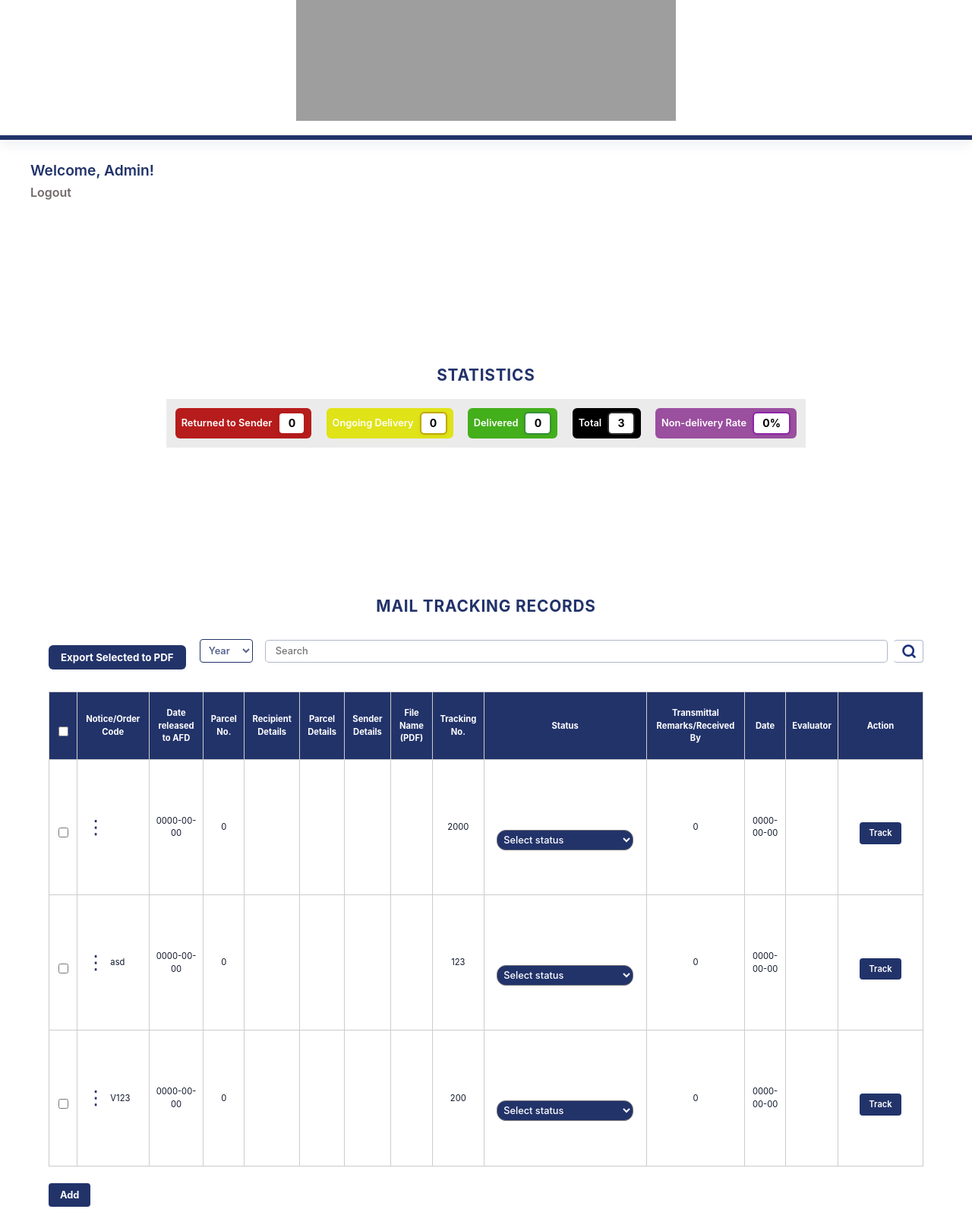
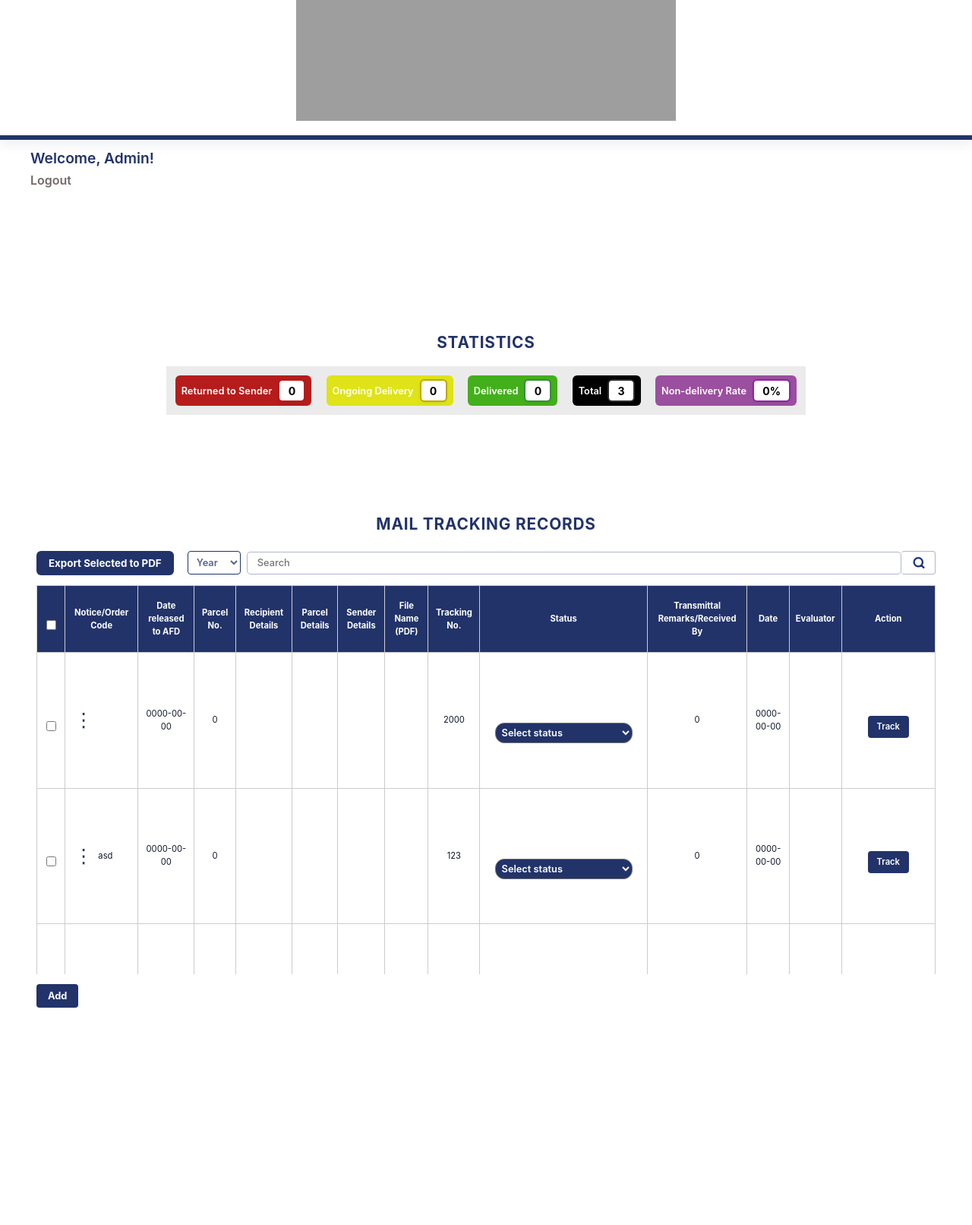
Before and after one commit to joshuasalcedo899-cmyk/DHSUD, a PHP site: page /pages/Home_Page.php in a window 1280 px wide. Shown: the part 240-1852 px from the top of the page at 76% size. After the commit the page ends 1566 px from the top, so only its background shows below. Run offline with PHP 8.4, Linux system fonts and the light colour scheme; a user stored in the database is signed in; data comes from the database, SQL or seed files in the repository; grey boxes are pictures that could not be loaded.

Commit message:
# Please enter the commit message for your changes. Lines starting # with '#' will be ignored, and an empty message aborts the commit. # # On branch main # Your branch is up to date with 'origin/main'. # # Changes to be committed: #	modified:   main.css #	modified:   pages/Home_Page.php #	modified:   pages/Tracking_Page.php #

```diff
--- a/main.css
+++ b/main.css
@@ -238,7 +238,6 @@
 	display: flex;
 	align-items: center;
 	justify-content: flex-end;
-	margin-bottom: 1rem;
 	width: 100%;
 }
 .table-search-input {
@@ -259,13 +258,13 @@
 	padding: 0.5em 1em;
 	cursor: pointer;
 	color: #23409A;
-	font-size: 0.5rem;
+	font-size: 0.75rem;
 	display: flex;
 	align-items: center;
 }
 .table-search-icon {
-	width: 20px;
-	height: 20px;
+	width: 18px;
+	height: 17px;
 	margin-left: 0.2em;
 	display: inline-block;
 	vertical-align: middle;
@@ -808,7 +807,7 @@ img {
 
 .welcome-block {
 	width: min(1200px, calc(100% - 32px));
-	margin: 1.5rem auto 0 auto;
+	margin: 0.5rem auto 0.2rem auto;
 	padding: 0;
 }
 
@@ -819,8 +818,8 @@ img {
 	transform: none;
 	width: min(1200px, calc(100% - 32px));
 	max-width: 1200px;
-	margin: 1.5rem auto;
-	padding: 1.5rem;
+	margin: 0.05rem auto 0.05rem auto;
+	padding: 0.2rem 0.5rem 0.2rem 0.5rem;
 }
 
 .admin-table-container {
@@ -828,19 +827,18 @@ img {
 	overflow: visible;
 	display: flex;
 	flex-direction: column;
-	gap: 0.75rem;
+	gap: 0.2rem;
 }
 
 .admin-table-container .table-scroll-area {
 	flex: 1 1 auto;
 	overflow: auto;
-	max-height: 70vh;
+	max-height: 50vh;
 	-webkit-overflow-scrolling: touch;
 }
 
 .table-search-bar {
 	flex-wrap: wrap;
-	gap: 0.5rem;
 }
 
 .table-search-input {
--- a/pages/Home_Page.php
+++ b/pages/Home_Page.php
@@ -110,7 +110,7 @@ $ndrPercent = ($totalCount > 0) ? round((($rts + $ogd )/ $totalCount) * 100, 1)
             /* Add border-radius to Status dropdown */
             .status-select {
                 border-radius: 12px !important;
-                font-weight: 500;
+                font-weight: 600;
                 font-size: 0.8rem;
             }
         .message { padding:8px; margin:10px 0; }
--- a/pages/Tracking_Page.php
+++ b/pages/Tracking_Page.php
@@ -63,11 +63,7 @@ if ($_SERVER['REQUEST_METHOD'] === 'POST') {
         .section {
             margin: 2rem auto;
             padding: 1.5rem 2rem;
-            border: 1px solid #ddd;
-            border-radius: 8px;
             max-width: 1200px;
-            background: #fff;
-            box-shadow: 0 2px 8px rgba(0,0,0,0.04);
         }
         .search-box { display: flex; gap: 0.5rem; }
         .search-box input { flex: 1; padding: 0.5rem; }
```
